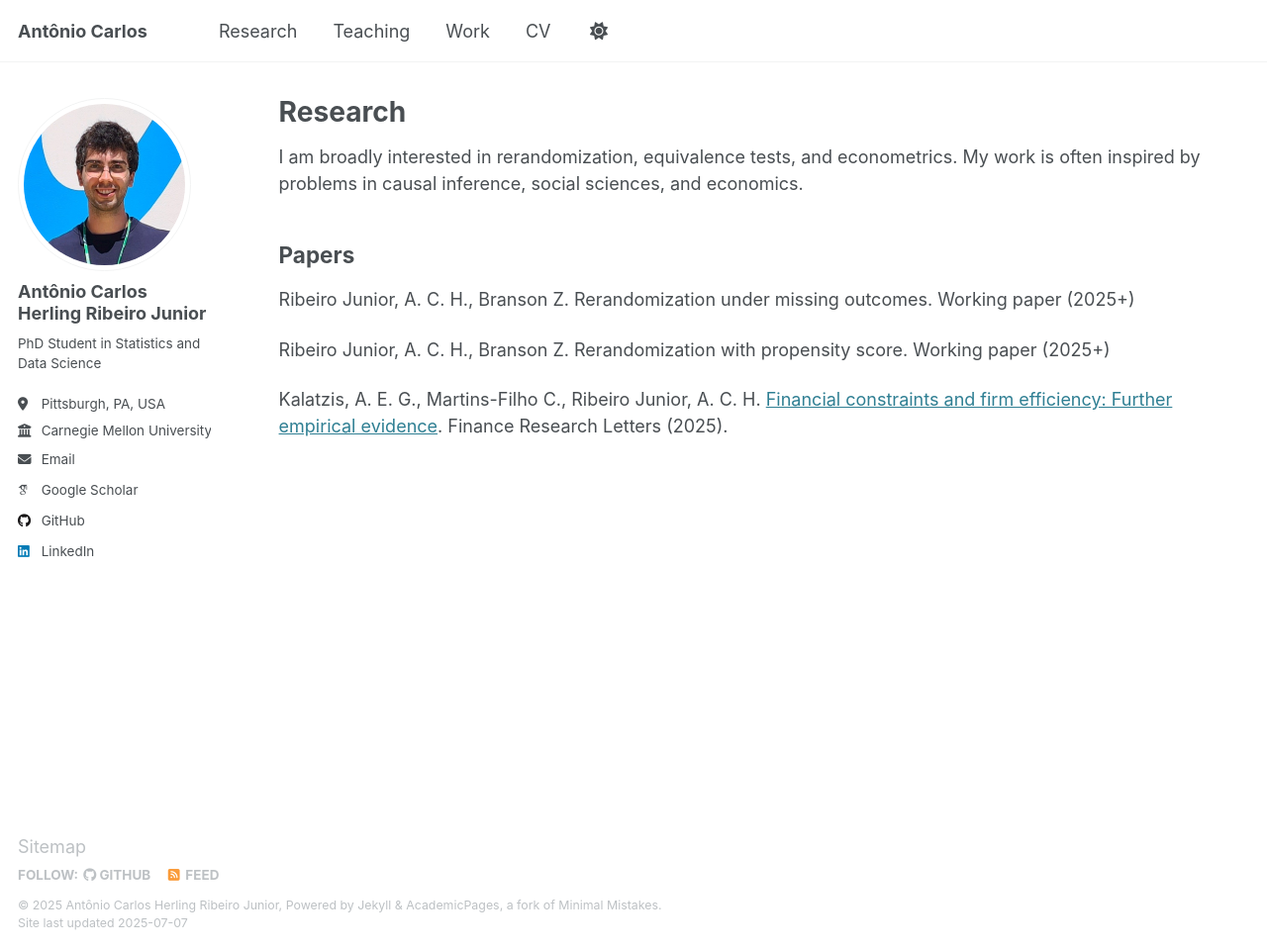
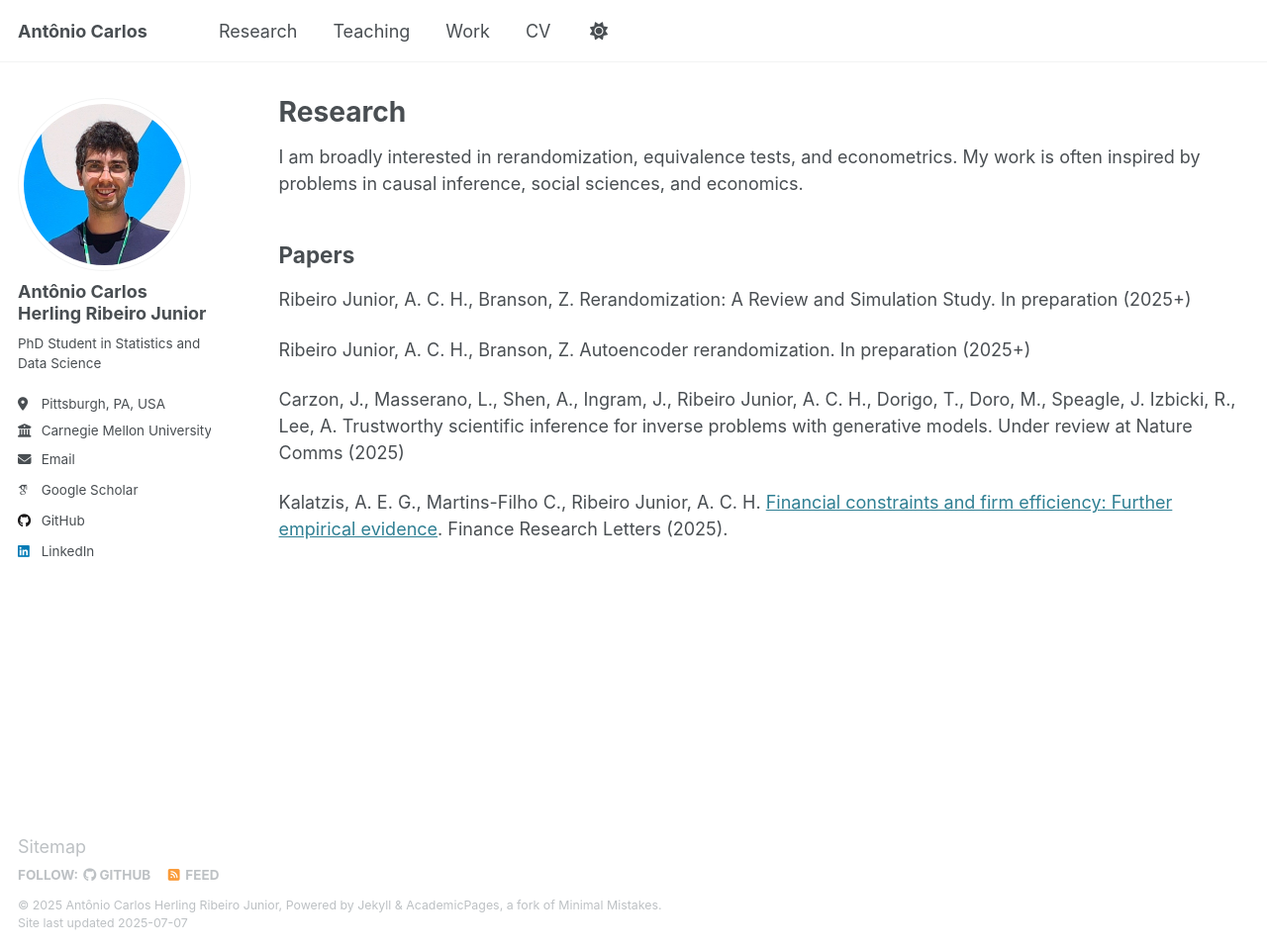
Before and after one commit to antonioherling/antonioherling.github.io, a Jekyll site: the page built from _pages/research.md, in a window 1280 px wide and 961 px high. Shown: the whole window at 99% size. Built offline with Jekyll 4.4.1, drawn with Linux system fonts in a browser that asks for light colours; some web fonts are replaced.

Commit message:
Update research.md

```diff
--- a/_pages/research.md
+++ b/_pages/research.md
@@ -12,9 +12,11 @@ I am broadly interested in rerandomization, equivalence tests, and econometrics.
 Papers
 ------
 
-Ribeiro Junior, A. C. H., Branson Z. Rerandomization under missing outcomes. Working paper (2025+)
+Ribeiro Junior, A. C. H., Branson, Z. Rerandomization: A Review and Simulation Study. In preparation (2025+)
 
-Ribeiro Junior, A. C. H., Branson Z. Rerandomization with propensity score. Working paper (2025+)
+Ribeiro Junior, A. C. H., Branson, Z. Autoencoder rerandomization. In preparation (2025+)
+
+Carzon, J., Masserano, L., Shen, A., Ingram, J., Ribeiro Junior, A. C. H., Dorigo, T., Doro, M., Speagle, J. Izbicki, R., Lee, A. Trustworthy scientific inference for inverse problems with generative models. Under review at Nature Comms (2025)
 
 Kalatzis, A. E. G., Martins-Filho C., Ribeiro Junior, A. C. H. [Financial constraints and firm efficiency: Further empirical evidence](https://www.sciencedirect.com/science/article/abs/pii/S1544612324015538). Finance Research Letters (2025).
 
```
